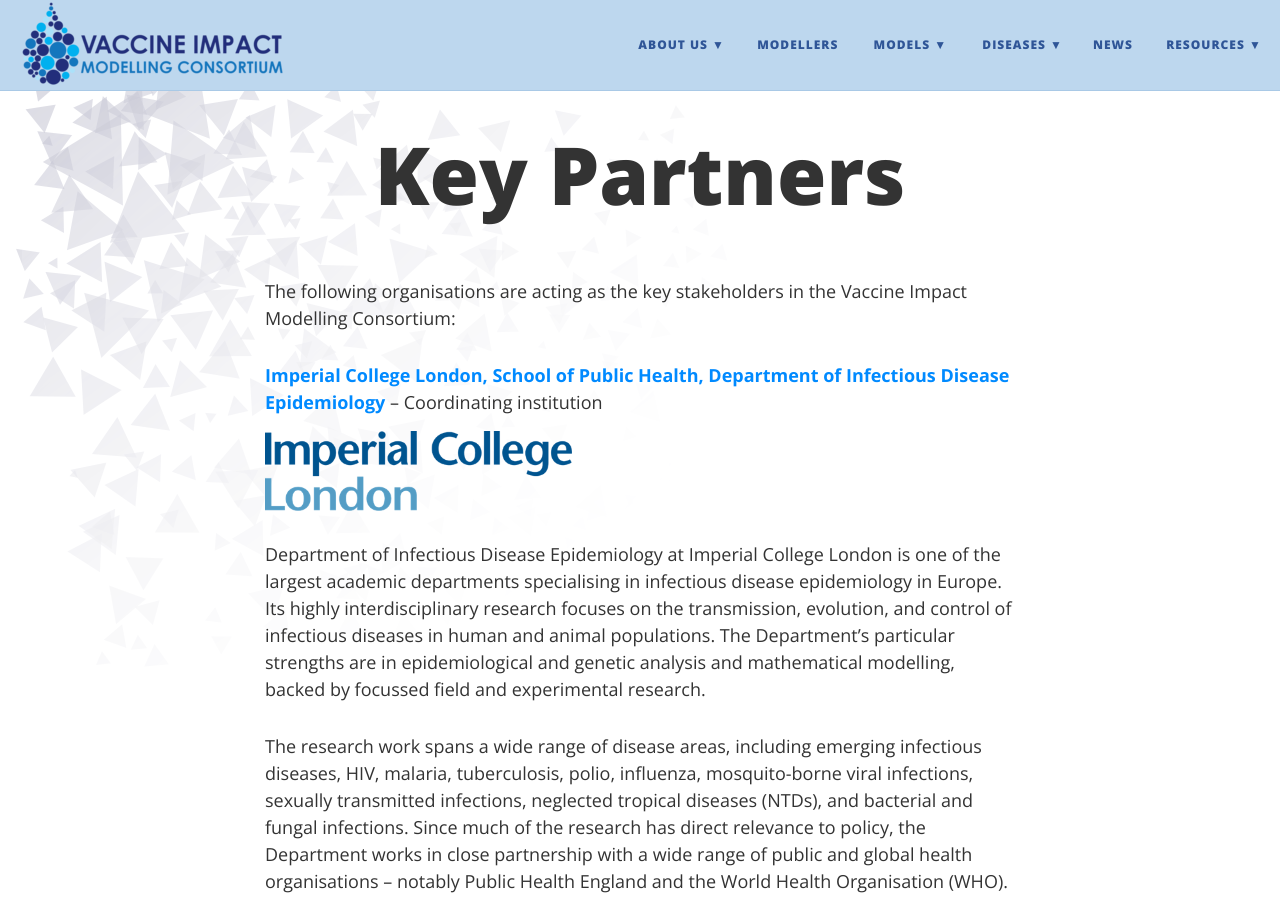
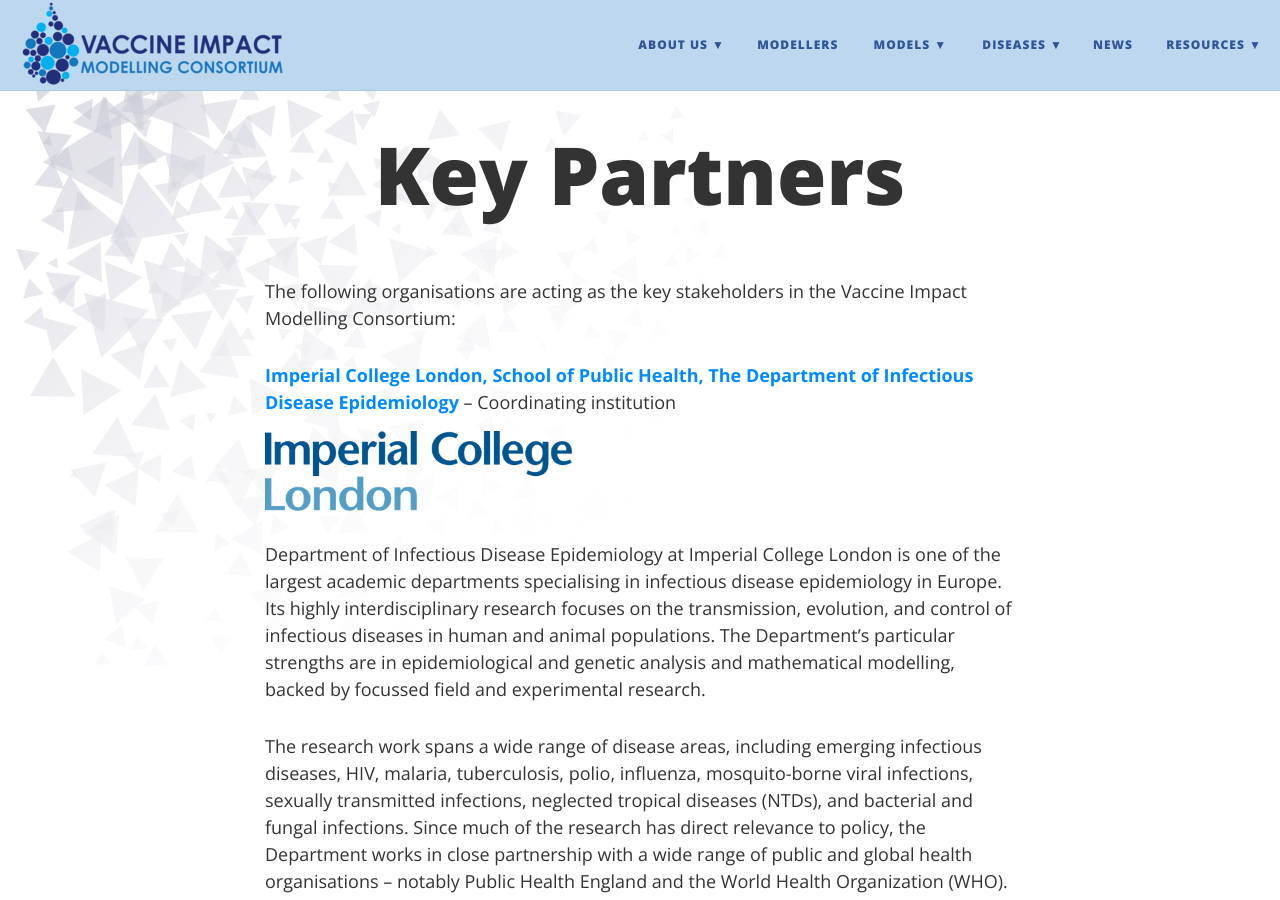
Before and after one commit to vimchub/vaccineimpact, a Jekyll site: the page built from partners.md, in a window 1280 px wide and 900 px high. Built offline with Jekyll 4.4.1, drawn with Linux system fonts in a browser that asks for light colours; nearby versions of some CDN libraries.

Commit message:
Update partners.md

```diff
--- a/partners.md
+++ b/partners.md
@@ -5,13 +5,13 @@
 
 The following organisations are acting as the key stakeholders in the Vaccine Impact Modelling Consortium:
 
-**[Imperial College London, School of Public Health, Department of Infectious Disease Epidemiology](https://www.imperial.ac.uk/school-public-health/infectious-disease-epidemiology/)** – Coordinating institution
+**[Imperial College London, School of Public Health, The Department of Infectious Disease Epidemiology](https://www.imperial.ac.uk/school-public-health/infectious-disease-epidemiology/)** – Coordinating institution
 
 <a href="https://www.imperial.ac.uk/school-public-health/infectious-disease-epidemiology/"><img src="/img/ICL_logo.png" /></a>
 
 Department of Infectious Disease Epidemiology at Imperial College London is one of the largest academic departments specialising in infectious disease epidemiology in Europe. Its highly interdisciplinary research focuses on the transmission, evolution, and control of infectious diseases in human and animal populations. The Department's particular strengths are in epidemiological and genetic analysis and mathematical modelling, backed by focussed field and experimental research.
 
-The research work spans a wide range of disease areas, including emerging infectious diseases, HIV, malaria, tuberculosis, polio, influenza, mosquito-borne viral infections, sexually transmitted infections, neglected tropical diseases (NTDs), and bacterial and fungal infections. Since much of the research has direct relevance to policy, the Department works in close partnership with a wide range of public and global health organisations – notably Public Health England and the World Health Organisation (WHO).
+The research work spans a wide range of disease areas, including emerging infectious diseases, HIV, malaria, tuberculosis, polio, influenza, mosquito-borne viral infections, sexually transmitted infections, neglected tropical diseases (NTDs), and bacterial and fungal infections. Since much of the research has direct relevance to policy, the Department works in close partnership with a wide range of public and global health organisations – notably Public Health England and the World Health Organization (WHO).
 
 **[Modelling groups](/modellers)**
 
```
